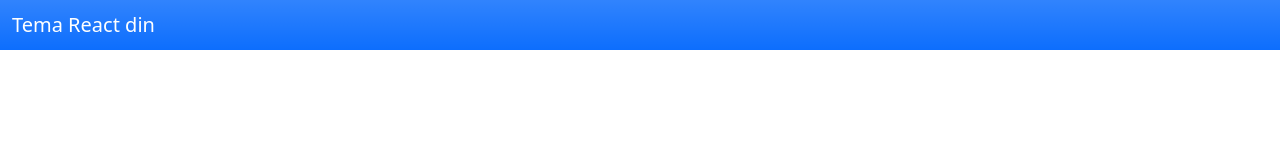
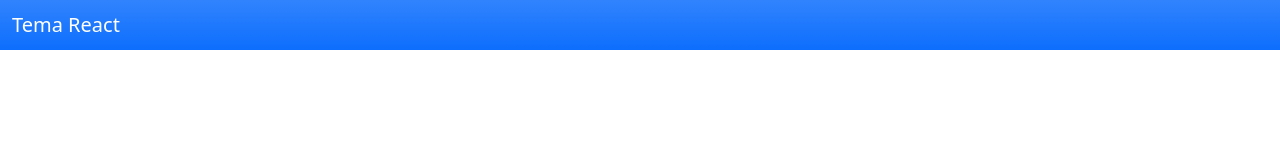
Before and after one commit to ITSchool-Web-Heroines/Tema-React-1, a JavaScript app: page / in a window 1280 px wide. Shown: the top 160 px of the page. Built offline with nearby package versions, Linux system fonts and the light colour scheme.

Commit message:
Update App.js

```diff
--- a/App.js
+++ b/App.js
@@ -28,7 +28,7 @@ export default function App() {
         <div className="vh-100 d-flex flex-column">
             <header className="navbar bg-primary bg-gradient">
                 <div className="container-fluid">
-                    <h1 className="navbar-brand mb-0 text-white">Tema React din</h1>
+                    <h1 className="navbar-brand mb-0 text-white">Tema React</h1>
                 </div>
             </header>
             <main className="container my-5 flex-grow-1 d-flex flex-column align-items-center justify-content-center">
```
